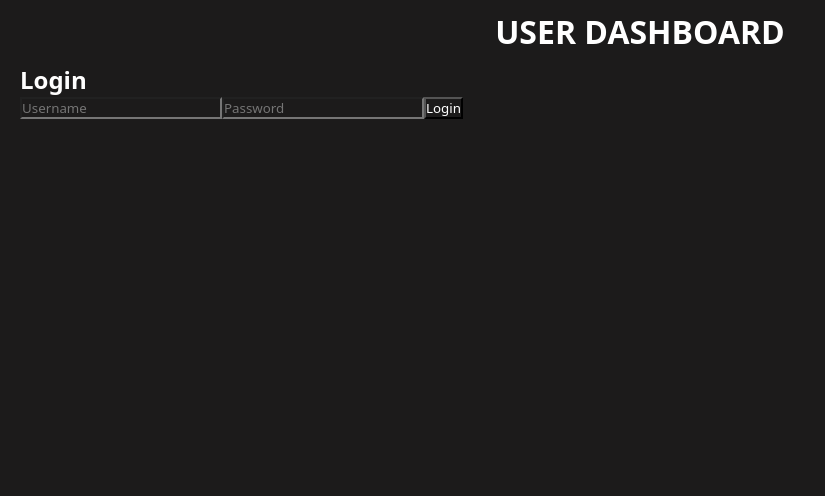
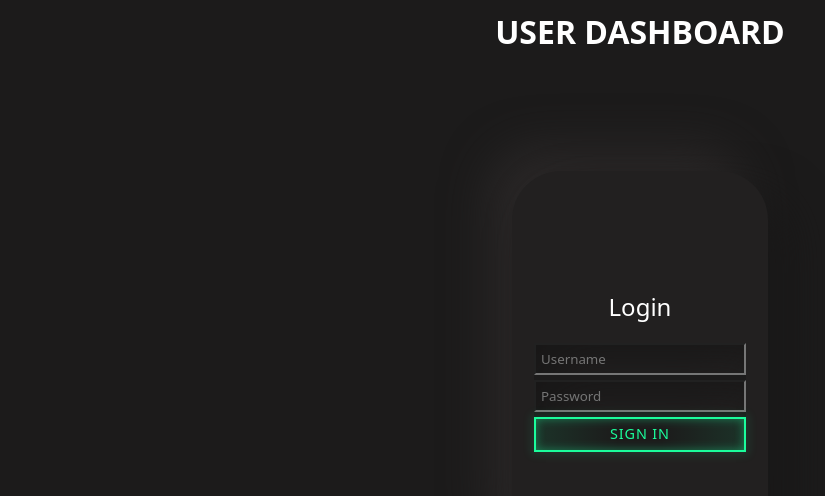
Before and after one commit to AndyAnza/React-User-Dashboard, a React (Vite) app: page / in a window 1280 px wide. Shown: the top 496 px of the page, without its empty margins (0-825 px from the left). Built offline with nearby package versions, Linux system fonts and the light colour scheme.

Commit message:
feat: add login styling

```diff
--- a/src/app.css
+++ b/src/app.css
@@ -30,6 +30,8 @@ li {
 .main {
   grid-area: main;
   padding: 0 20px;
+  display: grid;
+  align-content: center;
 }
 .footer {
   grid-area: footer;
--- /dev/null
+++ b/src/assets/css/login.css
@@ -0,0 +1,89 @@
+.login-section {
+  display: flex;
+  flex-wrap: wrap;
+  justify-content: center;
+  align-content: center;
+  height: 60vh;
+}
+
+.login-form {
+  border-radius: 49px;
+  background: #222020;
+  box-shadow: 23px 23px 46px #191818, -23px -23px 46px #2b2828;
+  height: 50vh;
+  width: 70vw;
+  margin-top: 8vh;
+  display: flex;
+  flex-direction: column;
+  align-items: center;
+  justify-content: center;
+}
+
+.login-form h2 {
+  padding-bottom: 20px;
+  font-size: 1.5rem;
+  background-color: #222020;
+  font-weight: normal;
+}
+
+.login-input-container {
+  display: flex;
+  flex-direction: column;
+}
+
+.login-input-container input {
+  box-shadow: inset 23px 23px 46px #191818, inset -23px -23px 46px #2b2828;
+  padding: 5px;
+  margin-bottom: 5px;
+}
+
+.login-input-container button {
+  --green: #1bfd9c;
+  font-size: 0.9rem;
+  text-transform: uppercase;
+  padding: 0.4em 2.5em;
+  letter-spacing: 0.06em;
+  position: relative;
+  font-family: inherit;
+  overflow: hidden;
+  transition: all 0.3s;
+  line-height: 1.4em;
+  border: 2px solid var(--green);
+  background: linear-gradient(
+    to right,
+    rgba(27, 253, 156, 0.1) 1%,
+    transparent 40%,
+    transparent 60%,
+    rgba(27, 253, 156, 0.1) 100%
+  );
+  color: var(--green);
+  box-shadow: inset 0 0 10px rgba(27, 253, 156, 0.4),
+    0 0 9px 3px rgba(27, 253, 156, 0.1);
+}
+
+@media only screen and (min-width: 601px) and (max-width: 768px) {
+  /* Styles for tablets */
+  .login-form {
+    height: 50vh;
+    width: 50vw;
+    margin-top: 12vh;
+  }
+}
+
+@media only screen and (min-width: 769px) and (max-width: 1024px) {
+  /* Styles for small laptops */
+  .login-form {
+    height: 55vh;
+    width: 50vw;
+    margin-top: 15vh;
+  }
+}
+
+@media only screen and (min-width: 1025px) {
+  /* Styles for desktops */
+  .login-form {
+    height: 50vh;
+    width: 20vw;
+    margin-top: 17vh;
+  }
+}
--- a/src/components/LoginForm.jsx
+++ b/src/components/LoginForm.jsx
@@ -1,5 +1,6 @@
 import React, { useState } from 'react';
 import { useNavigate } from 'react-router-dom';
+import '../assets/css/login.css';
 
 export default function LoginForm() {
   const admin = {
@@ -29,9 +30,10 @@ export default function LoginForm() {
   }
 
   return (
-    <div className='login-form'>
-      <form onSubmit={loginHandler}>
+    <div className='login-section'>
+      <form onSubmit={loginHandler} className='login-form'>
         <h2>Login</h2>
+        <div className='login-input-container'>
           <input
             type='text'
             id='user'
@@ -52,7 +54,8 @@ export default function LoginForm() {
             value={password}
             onChange={passwordHandler}
           ></input>
-        <button type='submit'>Login</button>
+          <button type='submit'>Sign In</button>
+        </div>
       </form>
     </div>
   );
```
Lines whose indentation alone changed are shown as unchanged.
